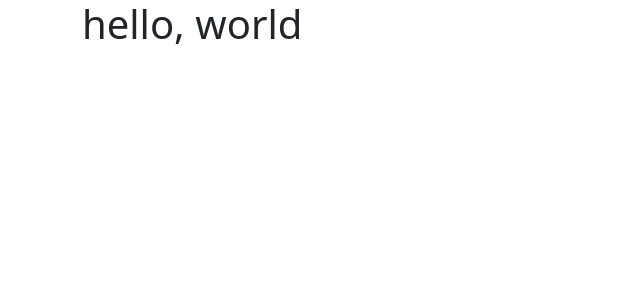
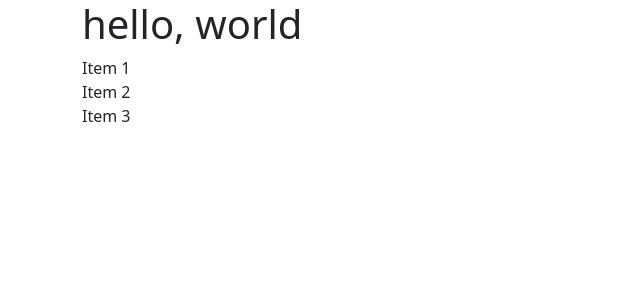
Before and after one commit to gonzaana35/01-css-frameworks-demo, a React (Vite) app: page / in a window 1280 px wide. Shown: the top 300 px of the page, without its empty margins (0-640 px from the left). Built offline with nearby package versions, Linux system fonts and the light colour scheme.

Commit message:
created divs

```diff
--- a/src/App.js
+++ b/src/App.js
@@ -6,7 +6,17 @@ function App() {
     return (
         <Container>
             <h1>hello, world</h1>
-            <stack></stack>
+            <Stack>
+                <div>
+                    Item 1
+                </div>
+                <div>
+                    Item 2
+                </div>
+                <div>
+                    Item 3
+                </div>
+            </Stack>
         </Container>
     );
 }
```
